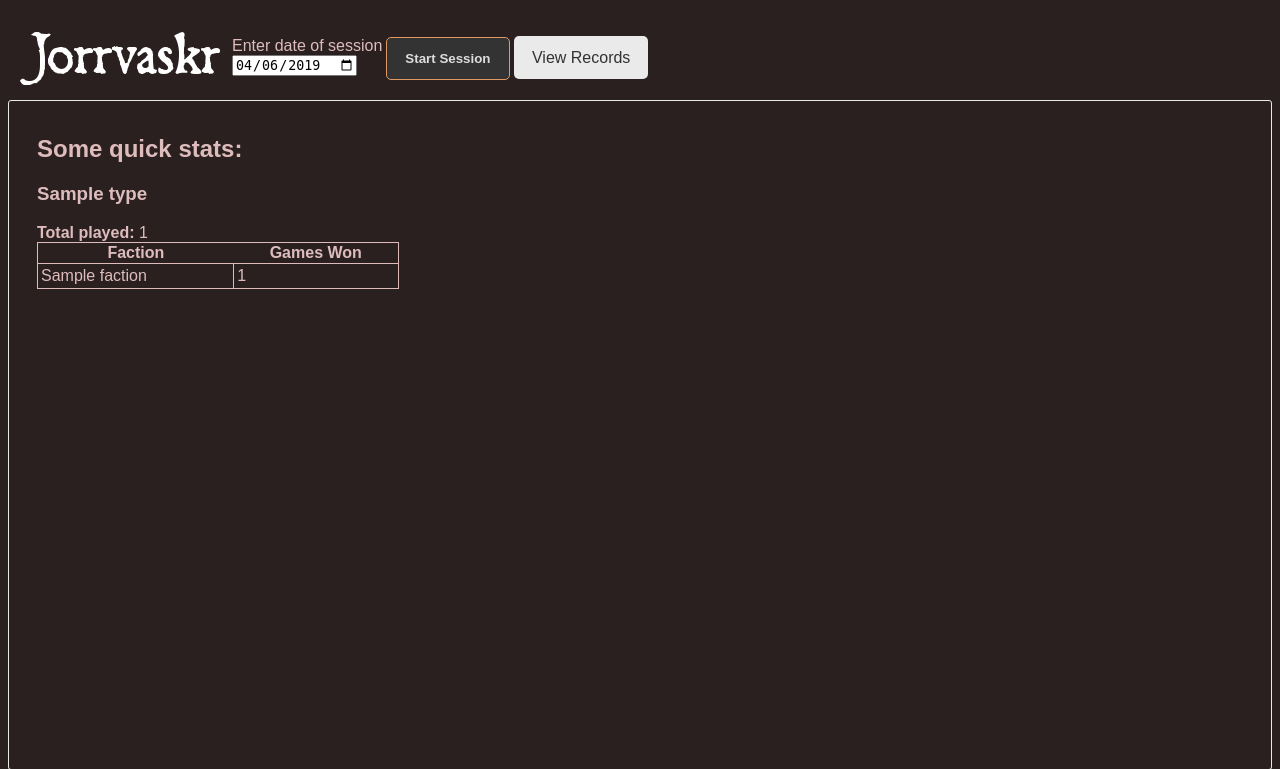
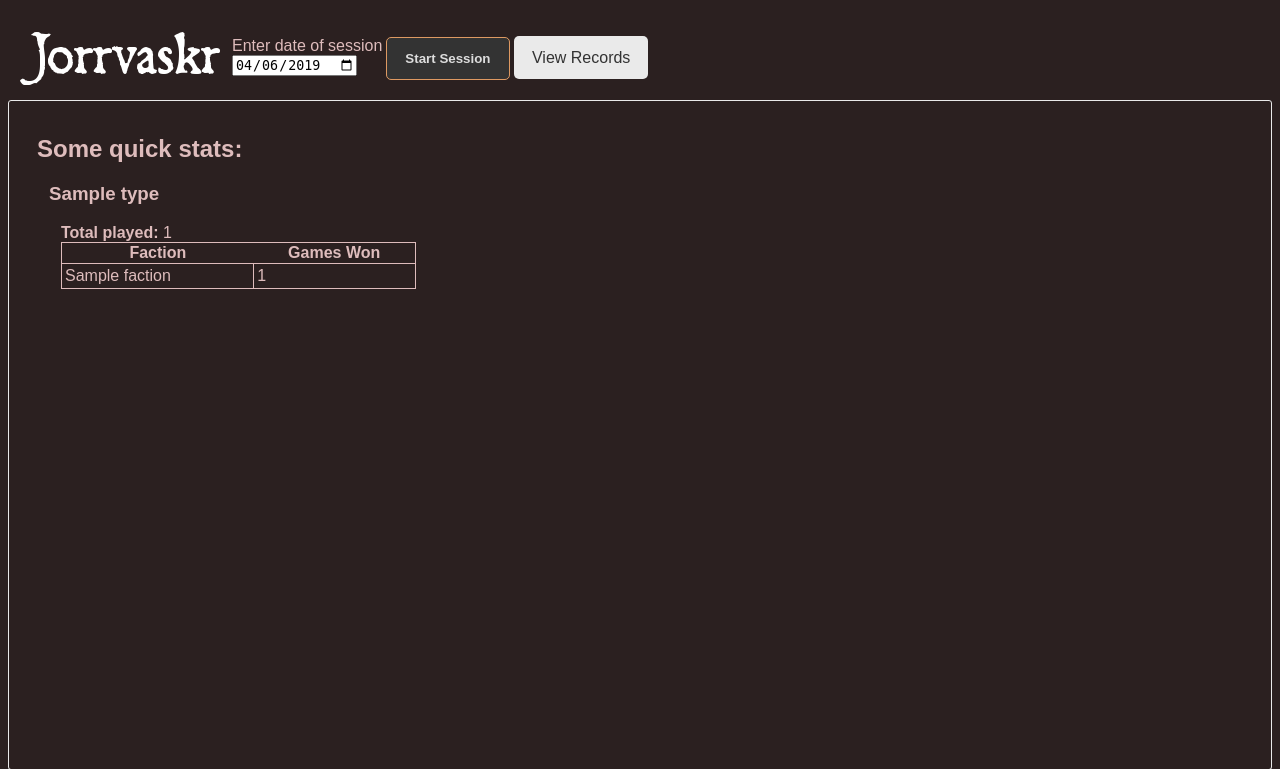
Before and after one commit to skytreader/jorrvaskr, a Flask app: page / in a window 1280 px wide. Shown: the top 769 px of the page. Run offline with Flask 2, Linux system fonts and the light colour scheme; tables that the repository leaves empty hold one stand-in row (values such as "Sample post").

Commit message:
Add visual hierarchy to the homepage.

```diff
--- a/app/templates/index.jinja
+++ b/app/templates/index.jinja
@@ -22,7 +22,9 @@
     </div>
   {% endif %}
   {% for game_type in faction_records: %}
+    <div class="visual-child">
       <h3>{{ game_type }}</h3>
+      <div class="visual-child">
         {% if faction_records[game_type]: %}
           <strong>Total played: </strong>{{ total_games_played[game_type] }}
           <table>
@@ -34,6 +36,8 @@
         {% else %}
           <h4>No games yet :(. Go play some!</h4>
         {% endif %}
+      </div>
+    </div>
   {% endfor %}
 </div>
 {% endblock %}
```
Lines whose indentation alone changed are shown as unchanged.
